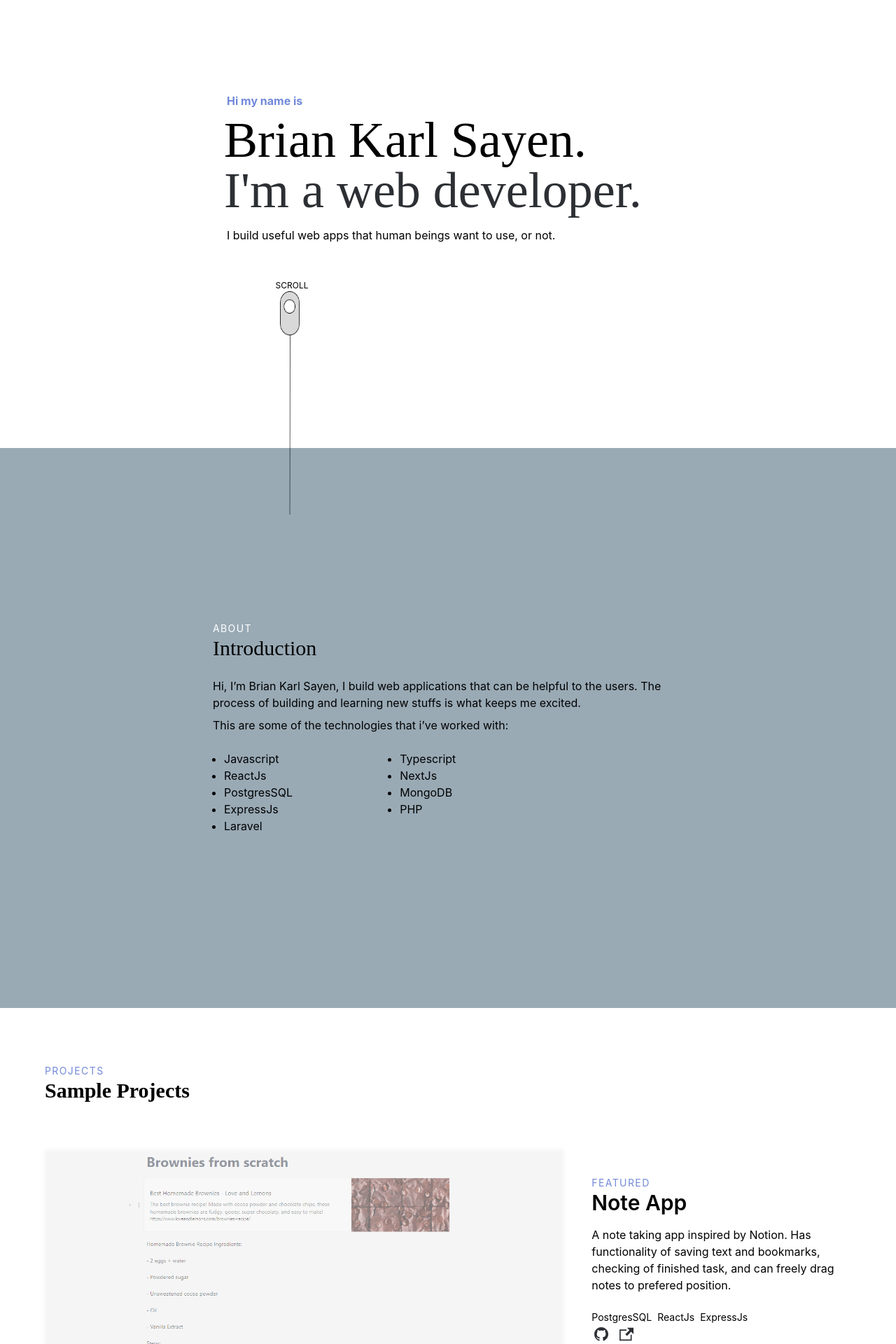
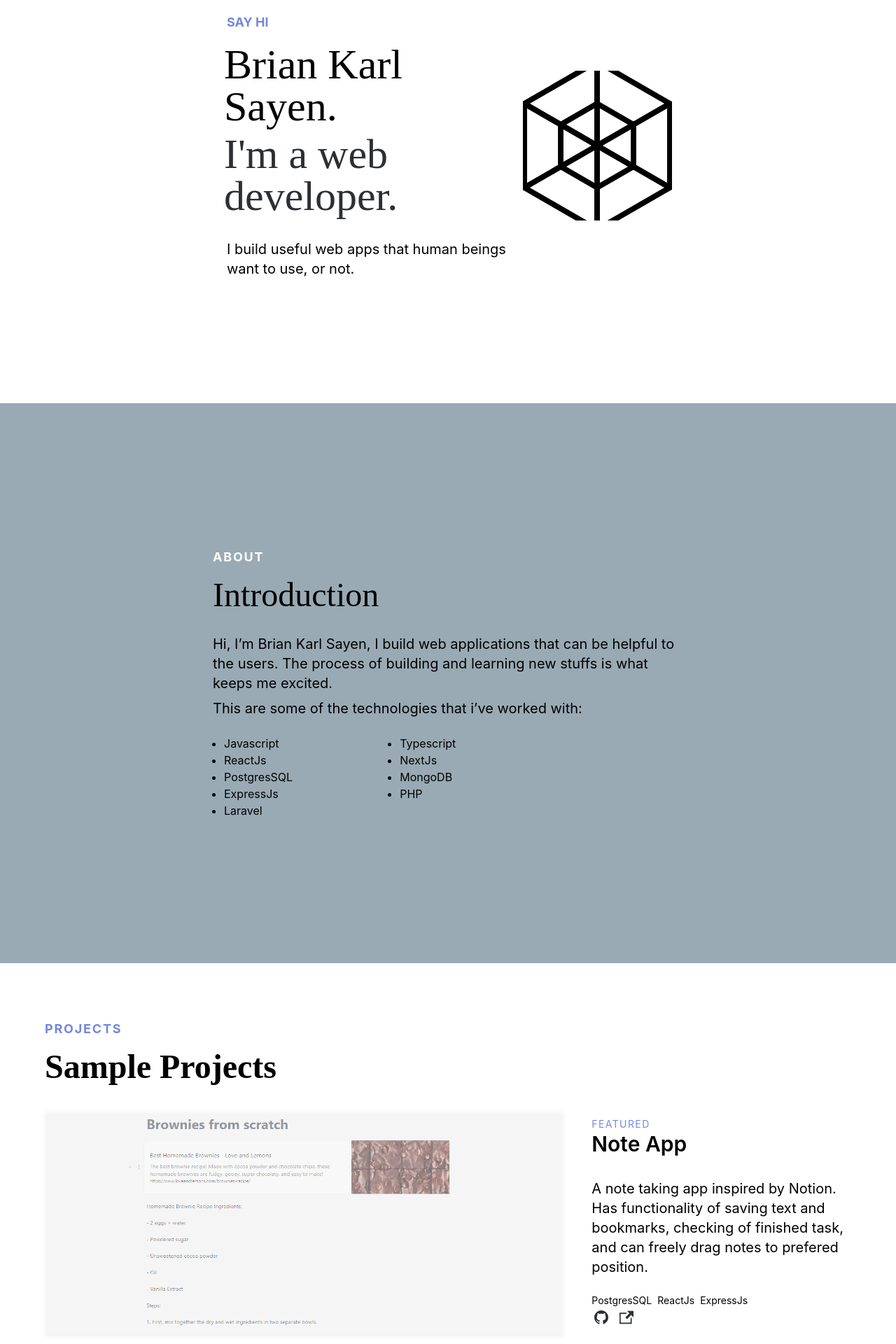
Before and after one commit to briankarlsayen/portfolio_v2, a React (Vite) app: page / in a window 1280 px wide. Shown: the part 240-2160 px from the top of the page at 70% size. Built offline with nearby package versions, Linux system fonts and the light colour scheme; a web font is replaced by a local one.

Commit message:
feat: update design, text size, paddings, margins, add hero img

```diff
--- a/src/App.tsx
+++ b/src/App.tsx
@@ -1,12 +1,12 @@
-import { useState } from 'react'
-import './App.css'
-import Hero from './components/Hero'
-import Navbar from './components/Navbar'
-import About from './components/About'
-import Projects from './components/Projects'
-import Contact from './components/Contact'
-import Footer from './components/Footer'
-import UpIcon from './assets/icons/up.svg'
+import { useState } from "react";
+import "./App.css";
+import Hero from "./components/Hero";
+import Navbar from "./components/Navbar";
+import About from "./components/About";
+import Projects from "./components/Projects";
+import Contact from "./components/Contact";
+import Footer from "./components/Footer";
+import UpIcon from "./assets/icons/up.svg";
 
 function App() {
   return (
@@ -14,30 +14,38 @@ function App() {
       <Navbar />
       <ScollTop />
       <Hero />
-      <ScrollImg />
+      {/* <ScrollImg /> */}
       <About />
       <Projects />
       <Contact />
       <Footer />
     </div>
-  )
+  );
 }
 
 const ScrollImg = () => {
-  return(
-    <div className='relative xl:ml-[20rem] m-0 md:x-spacing -top-40 md:-top-56'>
-      <p className='text-xs uppercase absolute left-[4.6rem] -top-4'>scroll</p>
-      <img className='absolute w-7 left-20 h-[20rem]' src={"./scroll.png"} />
+  return (
+    <div className="relative xl:ml-[20rem] m-0 md:x-spacing -top-40 md:-top-56">
+      <p className="text-xs uppercase absolute left-[4.6rem] -top-4">scroll</p>
+      {/* <img className='absolute w-7 left-20 h-[20rem]' src={"./scroll.png"} /> */}
     </div>
-  )
-}
+  );
+};
 
 const ScollTop = () => {
-  return(
-    <div id="top-btn" className='fixed md:bottom-20 bottom-10 md:right-20 right-2 w-fit rounded cursor-pointer bg-white shadow-lg border z-50 invisible' onClick={() => window.location.replace("/#navbar")}>
-      <img className='md:h-10 md:w-10 h-8 w-8 icon' src={UpIcon} alt="up-icon"/>
+  return (
+    <div
+      id="top-btn"
+      className="fixed md:bottom-20 bottom-10 md:right-20 right-2 w-fit rounded cursor-pointer bg-white shadow-lg border z-50 invisible"
+      onClick={() => window.location.replace("/#navbar")}
+    >
+      <img
+        className="md:h-10 md:w-10 h-8 w-8 icon"
+        src={UpIcon}
+        alt="up-icon"
+      />
     </div>
-  )
-}
+  );
+};
 
-export default App
+export default App;
--- a/src/components/About.tsx
+++ b/src/components/About.tsx
@@ -1,14 +1,27 @@
-import { useInView } from 'react-intersection-observer'
+import { useInView } from "react-intersection-observer";
 const About = () => {
-  const { ref: techRef, inView: techVisible } = useInView({triggerOnce: true});
+  const { ref: techRef, inView: techVisible } = useInView({
+    triggerOnce: true,
+  });
   return (
-    <div id="about" className='bg-secondary'>
-      <div className={`min-h-screen max-w-2xl flex flex-col mx-auto justify-center x-spacing md:px-0 animate ${techVisible ? 'appear' : 'disappear'}`} ref={techRef}>
-        <h4 className='uppercase text-sm text-white tracking-widest'>About</h4>
-        <h2 className="text-3xl pb-6  hero-title">Introduction</h2>
-        <p>Hi, I’m Brian Karl Sayen, I build web applications that can be helpful to the users. The process of building and learning new stuffs is what keeps me excited.</p>
-        <p className="pt-2">This are some of the technologies that i’ve worked with:</p>
-        <ul className='flex flex-row flex-wrap pt-6'>
+    <div id="about" className="bg-secondary">
+      <div
+        className={`min-h-screen max-w-2xl flex flex-col mx-auto justify-center x-spacing md:px-0 animate ${
+          techVisible ? "appear" : "disappear"
+        }`}
+        ref={techRef}
+      >
+        <h4 className="heading text-white tracking-widest">About</h4>
+        <h2 className="hero-title sub-heading">Introduction</h2>
+        <p>
+          Hi, I’m Brian Karl Sayen, I build web applications that can be helpful
+          to the users. The process of building and learning new stuffs is what
+          keeps me excited.
+        </p>
+        <p className="pt-2">
+          This are some of the technologies that i’ve worked with:
+        </p>
+        <ul className="flex flex-row flex-wrap pt-6">
           {/* <ul className={`flex flex-row flex-wrap pt-6 animate ${techVisible ? 'appear' : 'disappear'}`} ref={techRef}> */}
           <li className="tech-list list-disc ml-4">Javascript</li>
           <li className="tech-list list-disc ml-4">Typescript</li>
@@ -21,9 +34,8 @@ const About = () => {
           <li className="tech-list list-disc ml-4">Laravel</li>
         </ul>
       </div>
+    </div>
+  );
+};
 
-    </div>
-  )
-}
-
-export default About
+export default About;
--- a/src/components/Hero.tsx
+++ b/src/components/Hero.tsx
@@ -1,12 +1,25 @@
+import HeroGif from "../assets/cube.gif";
 const Hero = () => {
   return (
-    <section id="hero" className='x-spacing flex flex-col justify-center h-screen bg-primary word-wrap'>
-      <p className="text-violet-primary pb-2 pl-1 font-bold">Hi my name is</p>
-      <h1 className='hero-title hero-text'>Brian Karl Sayen.</h1>
-      <h3 className='hero-title hero-text text-black-custom'>I'm a web developer.</h3>
-      <p className="pt-4 pl-1">I build useful web apps that human beings want to use, or not.</p>
+    <section
+      id="hero"
+      className="x-spacing flex h-[calc(100vh-4rem)] bg-primary items-center"
+    >
+      <div className="flex flex-col justify-center word-wrap md:basis-2/3">
+        <p className="text-violet-primary pb-4 pl-1 heading">say hi</p>
+        <h1 className="hero-title hero-text pb-2">Brian Karl Sayen.</h1>
+        <h3 className="hero-title hero-text text-black-custom">
+          I'm a web developer.
+        </h3>
+        <p className="pt-8 pl-1">
+          I build useful web apps that human beings want to use, or not.
+        </p>
+      </div>
+      <div className="md:block hidden basis-1/3">
+        <img className="object-none" src={HeroGif} />
+      </div>
     </section>
-  )
-}
+  );
+};
 
-export default Hero
+export default Hero;
--- a/src/components/Projects.tsx
+++ b/src/components/Projects.tsx
@@ -1,78 +1,90 @@
-import projectsArr from '../projects.json'
-import GithubIcon from '../assets/icons/github.svg';
-import LinkIcon from '../assets/icons/link.svg';
+import projectsArr from "../projects.json";
+import GithubIcon from "../assets/icons/github.svg";
+import LinkIcon from "../assets/icons/link.svg";
 
 interface ProductCardProps {
-  id: number,
-  data: ProductProps
+  id: number;
+  data: ProductProps;
 }
 
 interface ProductProps {
-  name: string,
-  description: string,
-  techStack: Array<string>,
-  github: string,
-  website: string,
-  image: string,
+  name: string;
+  description: string;
+  techStack: Array<string>;
+  github: string;
+  website: string;
+  image: string;
 }
 
 const Projects = () => {
   return (
-    <div id="project" className='bg-primary'>
-      <div className='min-h-screen max-w-6xl mx-auto flex flex-col gap-10 py-20 x-spacing lg:px-0'>
-        <div className='pb-6'>
-          <h4 className='uppercase text-sm text-violet-primary tracking-widest'>Projects</h4>
-          <h2 className='text-3xl font-bold hero-title'>Sample Projects</h2>
+    <div id="project" className="bg-primary">
+      <div className="min-h-screen max-w-6xl mx-auto flex flex-col gap-10 py-20 x-spacing lg:px-0">
+        <div className="-mb-16">
+          <h4 className="text-violet-primary tracking-widest heading">
+            Projects
+          </h4>
+          <h2 className="sub-heading font-bold hero-title">Sample Projects</h2>
         </div>
-        {
-          projectsArr.map((project, id) => {
-            return (
-              <ProjectCard key={id} id={id} data={project} />
-            )
-          })
-        }
+        {projectsArr.map((project, id) => {
+          return <ProjectCard key={id} id={id} data={project} />;
+        })}
       </div>
     </div>
-  )
-}
+  );
+};
 
-const ProjectCard = ({id, data}: ProductCardProps) => {
-  return(
-    <div className={`flex  flex-col md:gap-10 gap-4 ${id % 2 >=1 ? 'md:flex-row-reverse': 'md:flex-row'}`}>
-    {/* <div className={`flex md:flex-row flex-col gap-10 ${id % 2 >=1 ? 'flex-row-reverse': ''}`}> */}
-      <div className='drop-shadow-md basis-2/3'>
+const ProjectCard = ({ id, data }: ProductCardProps) => {
+  return (
+    <div
+      className={`flex items-center flex-col md:gap-10 gap-4 ${
+        id % 2 >= 1 ? "md:flex-row-reverse" : "md:flex-row"
+      }`}
+    >
+      {/* <div className={`flex md:flex-row flex-col gap-10 ${id % 2 >=1 ? 'flex-row-reverse': ''}`}> */}
+      <div className="drop-shadow-md basis-2/3">
         <a href={data.website} target="_blank">
-          <img className='w-[80rem] h-[20rem] object-left opacity-50 hover:opacity-100 cursor-pointer object-cover' src={data.image} />
+          <img
+            className="w-[80rem] h-[20rem] object-left opacity-50 hover:opacity-100 cursor-pointer object-cover"
+            src={data.image}
+          />
         </a>
       </div>
-      <div id="project-text" className='flex flex-col flex-wrap md:py-10 pb-10 basis-1/3'>
-        <h4 className='uppercase text-sm text-violet-primary tracking-widest'>Featured</h4>
-        <h2 className='title pb-4'>{data.name}</h2>
+      <div
+        id="project-text"
+        className="flex flex-col flex-wrap md:py-10 pb-10 basis-1/3"
+      >
+        <h4 className="uppercase text-sm text-violet-primary tracking-widest">
+          Featured
+        </h4>
+        <h2 className="title pb-8">{data.name}</h2>
         <p>{data.description}</p>
-        <div className='mt-auto pt-4'>
-          <ul className='flex flex-row gap-2'>
-            {data.techStack.map(tech => {
+        <div className="mt-auto pt-6">
+          <ul className="flex flex-row gap-2">
+            {data.techStack.map((tech) => {
               return (
-                <li key={tech} className='text-sm'>{tech}</li>
-              )
+                <li key={tech} className="text-sm">
+                  {tech}
+                </li>
+              );
             })}
           </ul>
-          <ul className='flex flex-row gap-2'>
-            <span className='p-1 cursor-pointer'>
+          <ul className="flex flex-row gap-2">
+            <span className="p-1 cursor-pointer">
               <a href={data.github} target="_blank">
-                <img className='icon' src={GithubIcon} alt="github-icon" />
+                <img className="icon" src={GithubIcon} alt="github-icon" />
               </a>
             </span>
-            <span className='p-1 cursor-pointer'>
+            <span className="p-1 cursor-pointer">
               <a href={data.website} target="_blank">
-                <img className='icon' src={LinkIcon} alt="link-icon" />
+                <img className="icon" src={LinkIcon} alt="link-icon" />
               </a>
             </span>
           </ul>
         </div>
       </div>
     </div>
-  )
-}
+  );
+};
 
-export default Projects
+export default Projects;
--- a/src/index.css
+++ b/src/index.css
@@ -1,5 +1,5 @@
-@import url('https://fonts.googleapis.com/css2?family=Rubik:wght@400;600;700;800&display=swap');
-@import url('https://fonts.googleapis.com/css2?family=Peralta&display=swap');
+@import url("https://fonts.googleapis.com/css2?family=Rubik:wght@400;600;700;800&display=swap");
+@import url("https://fonts.googleapis.com/css2?family=Peralta&display=swap");
 :root {
   font-family: Inter, Avenir, Helvetica, Arial, sans-serif;
   font-size: 16px;
@@ -20,21 +20,20 @@
 
 .icon-white {
   /* filter: invert(100%) sepia(0%) saturate(2%) hue-rotate(166deg) brightness(108%) contrast(101%); */
-  filter: invert(75%) sepia(0%) saturate(2%) hue-rotate(166deg) brightness(108%) contrast(101%);
-
+  filter: invert(75%) sepia(0%) saturate(2%) hue-rotate(166deg) brightness(108%)
+    contrast(101%);
 }
 
 .icon-white:hover {
   /* filter: invert(72%) sepia(47%) saturate(5579%) hue-rotate(201deg) brightness(93%) contrast(83%); */
-  filter: invert(100%) sepia(0%) saturate(2%) hue-rotate(166deg) brightness(108%) contrast(101%);
-
-
+  filter: invert(100%) sepia(0%) saturate(2%) hue-rotate(166deg)
+    brightness(108%) contrast(101%);
 }
 
 .icon {
   width: 1.25rem;
-  filter: invert(14%) sepia(8%) saturate(789%) hue-rotate(174deg) brightness(90%) contrast(85%);
-
+  filter: invert(14%) sepia(8%) saturate(789%) hue-rotate(174deg)
+    brightness(90%) contrast(85%);
 }
 
 .icon:hover {
@@ -53,24 +52,27 @@
   padding: 0;
   margin: 0;
   box-sizing: border-box;
-  font-family: 'Rubik', sans-serif;
-
+  font-family: "Rubik", sans-serif;
 }
 
 .bg-quaternary:hover {
-  background-color: #6385FF;
+  background-color: #6385ff;
 }
 
 @tailwind base;
 @tailwind components;
 @tailwind utilities;
 
+p {
+  @apply md:text-xl text-base;
+}
+
 .x-spacing {
   @apply lg:px-20 xl:px-[20rem] px-2;
 }
 
 .hero-text {
-  @apply md:text-7xl text-4xl;
+  @apply md:text-6xl text-4xl;
 }
 
 .gray-bg-custom {
@@ -78,43 +80,43 @@
 }
 
 .orange-text-custom {
-  @apply text-[#7289da]
+  @apply text-[#7289da];
 }
 
 .hero-title {
-  font-family: 'Peralta', cursive;
+  font-family: "Peralta", cursive;
 }
 
 .bg-primary {
-  @apply bg-[#FFFFFF]
+  @apply bg-[#FFFFFF];
 }
 
 .text-violet-primary {
-  @apply text-[#7289DA]
+  @apply text-[#7289DA];
 }
 
 .text-violet-secondary {
-  @apply text-[#6385FF]
+  @apply text-[#6385FF];
 }
 
 .bg-secondary {
-  @apply bg-[#99AAB5]
+  @apply bg-[#99AAB5];
 }
 
 .bg-tertiary {
-  @apply bg-[#2C2F33]
+  @apply bg-[#2C2F33];
 }
 
 .bg-quaternary {
-  @apply bg-[#7289DA]
+  @apply bg-[#7289DA];
 }
 
 .bg-quinary {
-  @apply bg-[#6385FF]
+  @apply bg-[#6385FF];
 }
 
 .text-black-custom {
-  @apply text-[#2C2F33]
+  @apply text-[#2C2F33];
 }
 
 .title {
@@ -127,10 +129,16 @@
 
 .disappear {
   @apply opacity-0 -translate-x-full;
-
 }
 
 .appear {
   @apply opacity-100;
+}
 
+.heading {
+  @apply md:text-lg text-base font-bold uppercase;
 }
+
+.sub-heading {
+  @apply md:text-5xl text-3xl pt-4 pb-8;
+}
```
Also changed, not shown: src/components/Contact.tsx (+41 -23 lines), src/assets/cube.gif (added). Lines whose indentation alone changed are shown as unchanged.
